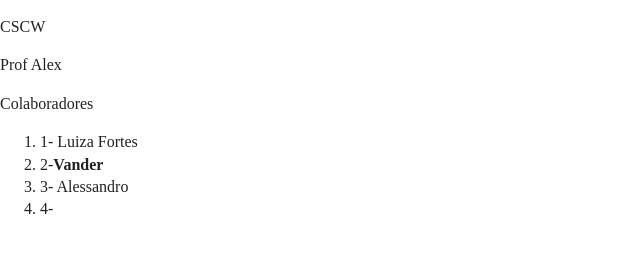
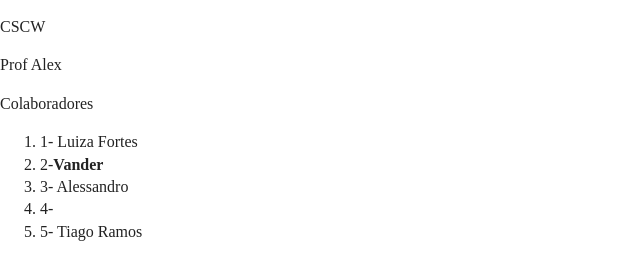
Before and after one commit to salgado/cscw.2019.2.pullrequest.alex, a plain HTML site: page index.html in a window 1280 px wide. Shown: the whole page, without its empty margins (0-640 px from the left). Drawn offline with nearby package versions, Linux system fonts and the light colour scheme.

Commit message:
Adicionando colaborador Tiago Ramos

```diff
--- a/index.html
+++ b/index.html
@@ -32,6 +32,7 @@
   <li>2-<strong>Vander</strong></li>
   <li>3- Alessandro</li>
   <li>4-</li>
+  <li>5- Tiago Ramos</li>
   </ol>
 
   <script src="js/vendor/modernizr-3.7.1.min.js"></script>
```
